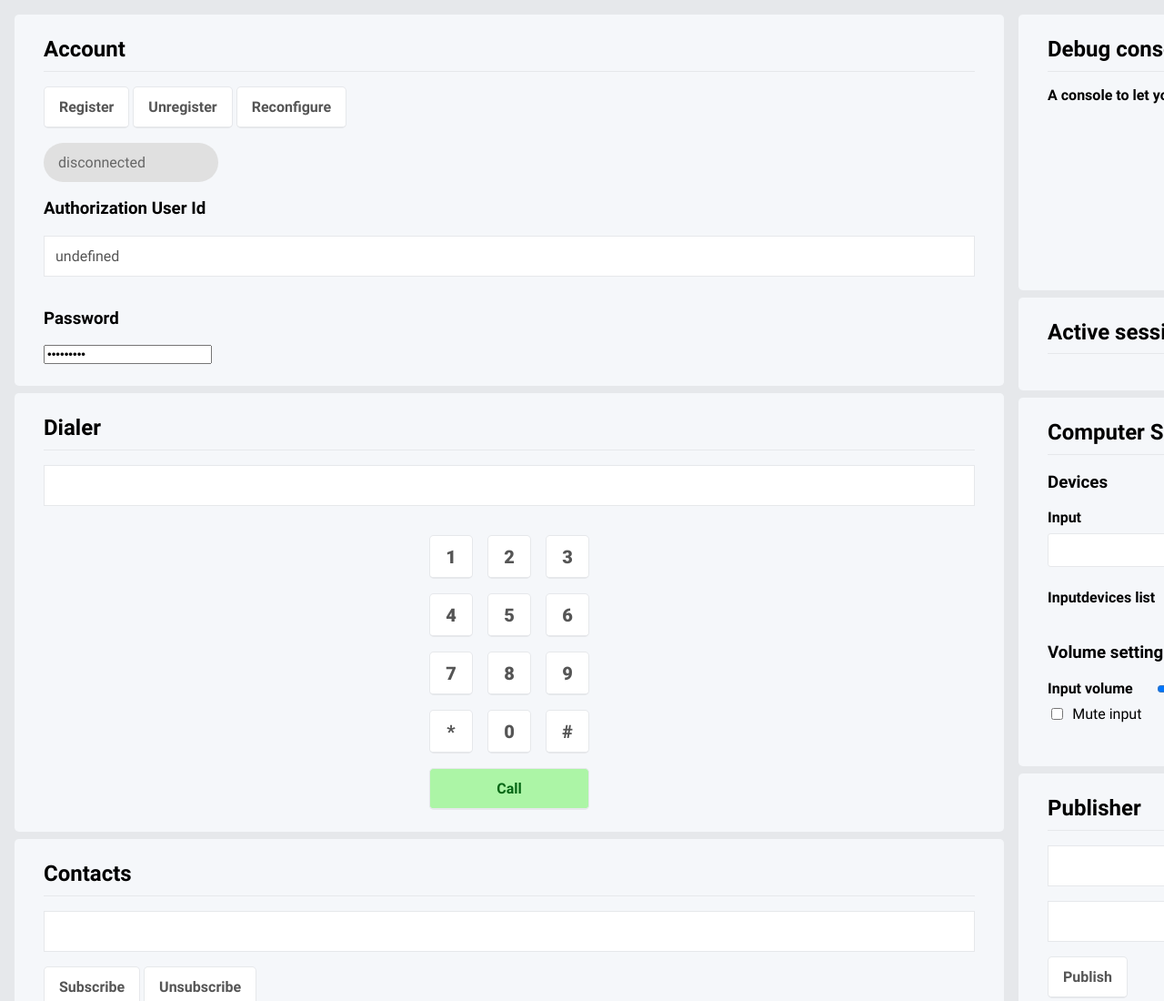
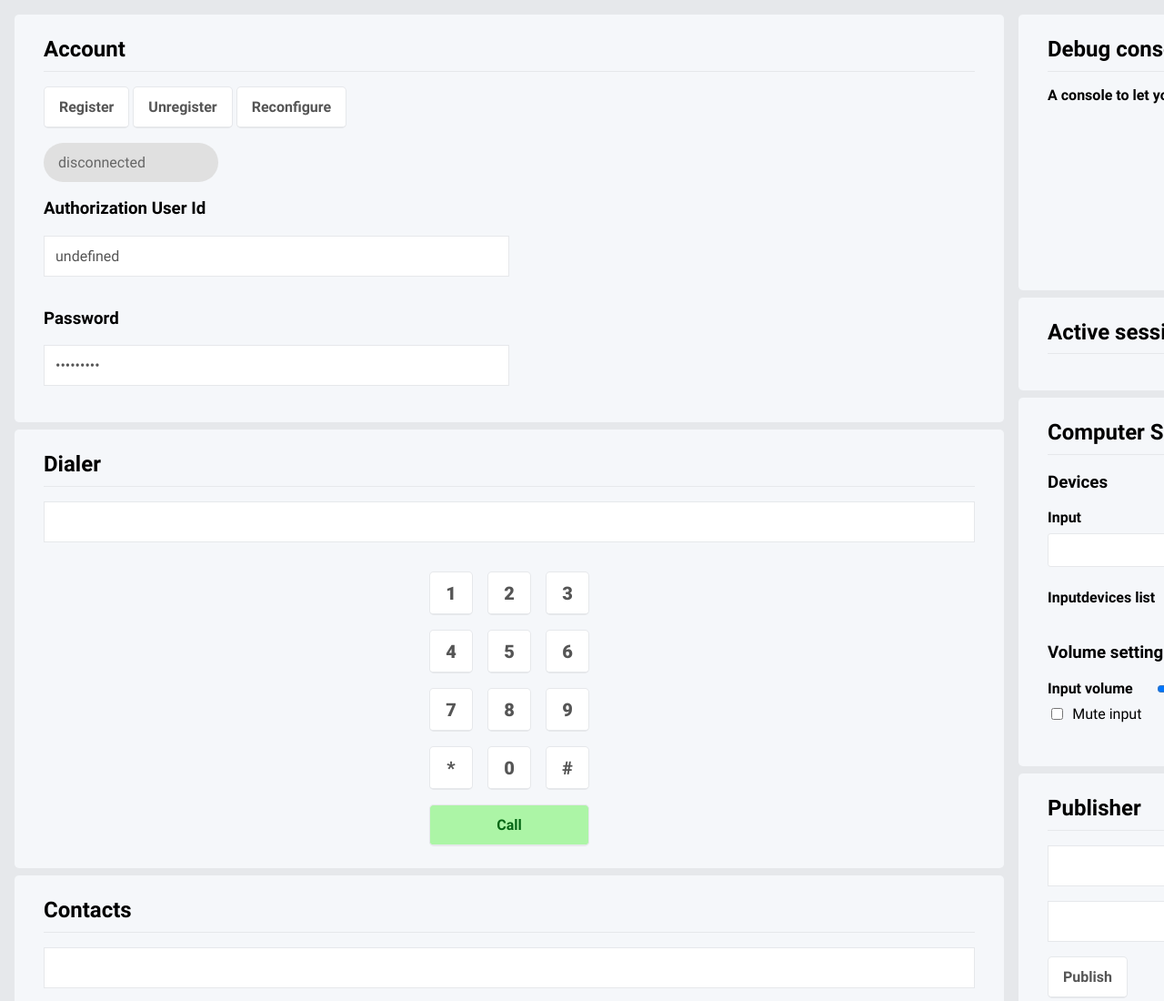
Before and after one commit to open-voip-alliance/WebphoneLib, a website with bundled scripts: page demo/index.html in a window 1280 px wide. Shown: the top 1100 px of the page at 91% size. Built offline with nearby package versions, Linux system fonts and the light colour scheme.

Commit message:
changed the styling and readme is up to date

```diff
--- a/demo/styles/main.css
+++ b/demo/styles/main.css
@@ -52,7 +52,8 @@ select {
   padding: 0.5rem 2rem 0.5rem 0.5rem;
 }
 
-input[type='text'] {
+input[type='text'],
+input[type='password'] {
   font-size: 1rem;
   font-family: Roboto, sans-serif;
   color: #555;
@@ -62,6 +63,11 @@ input[type='text'] {
   padding: 0.75rem;
   margin-bottom: 1rem;
   box-sizing: border-box;
+}
+
+c-voip-account input[type='text'],
+c-voip-account input[type='password'] {
+  width: 50%;
 }
 
 h2 {
```
Also changed, not shown: README.md.
